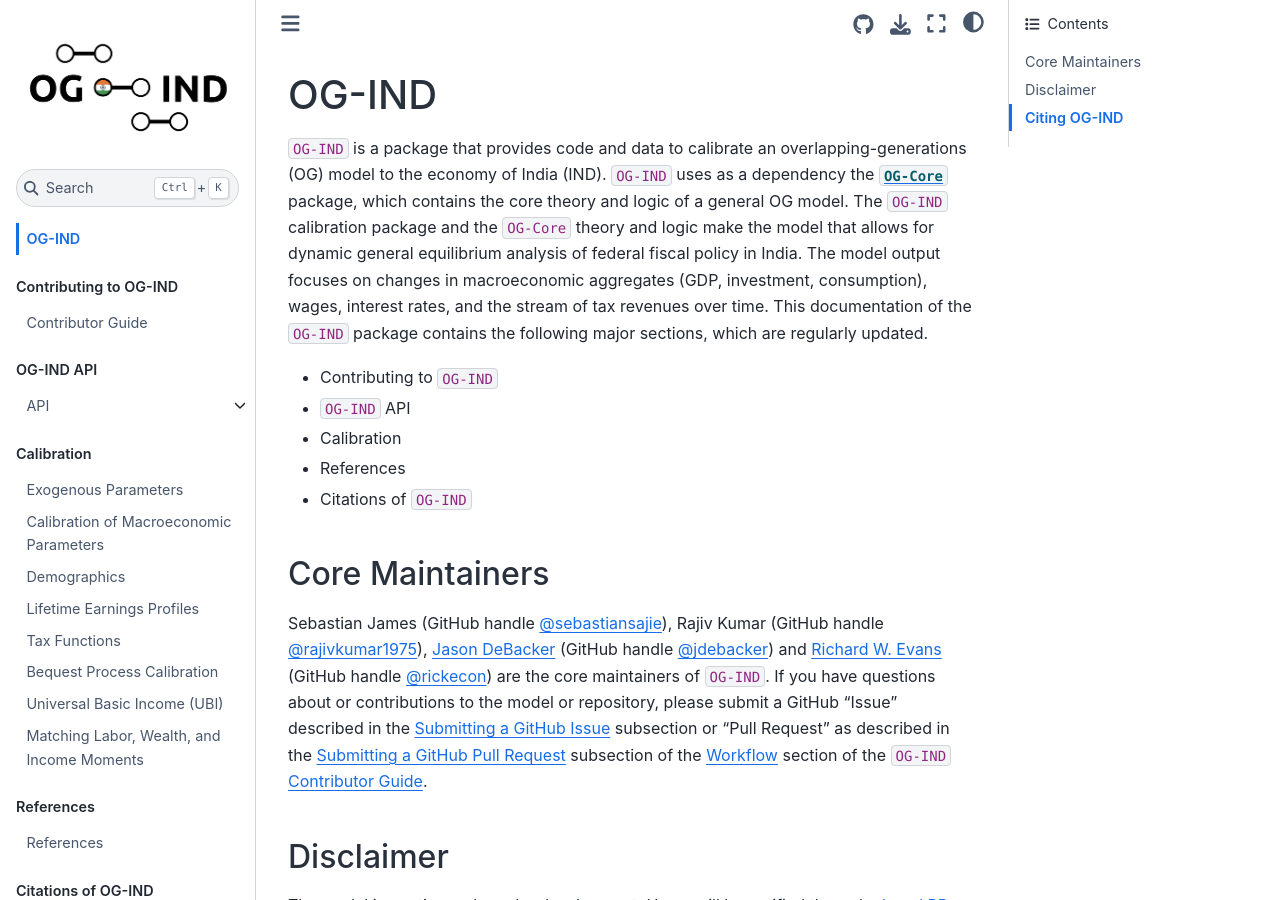
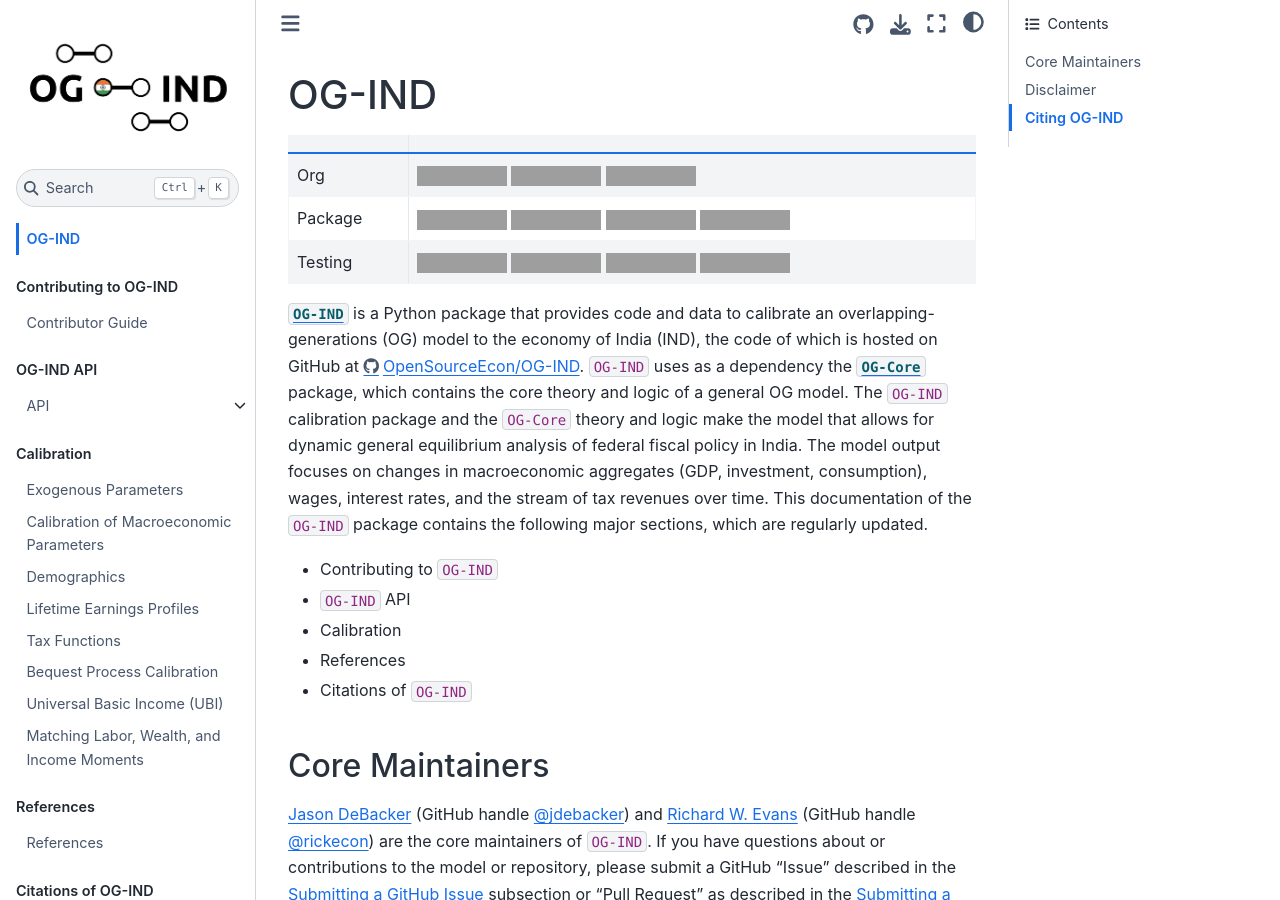
Before and after one commit to rickecon/OG-IND, a Jupyter Book: the page built from docs/book/content/intro/intro.md, in a window 1280 px wide and 900 px high. Built offline with Jupyter Book 1.0.4 settings and Sphinx 7.4.7 and the Sphinx Book theme 1.1.4, drawn with Linux system fonts in a browser that asks for light colours; comment, search, counter and statistics services are not loaded; grey boxes are pictures that could not be loaded.

Commit message:
Updated README.md and intro.md

```diff
--- a/docs/book/content/intro/intro.md
+++ b/docs/book/content/intro/intro.md
@@ -1,7 +1,13 @@
 (Chap_Intro)=
 # OG-IND
 
-`OG-IND` is a package that provides code and data to calibrate an overlapping-generations (OG) model to the economy of India (IND). `OG-IND` uses as a dependency the [`OG-Core`](https://pslmodels.github.io/OG-Core/) package, which contains the core theory and logic of a general OG model. The `OG-IND` calibration package and the `OG-Core` theory and logic make the model that allows for dynamic general equilibrium analysis of federal fiscal policy in India. The model output focuses on changes in macroeconomic aggregates (GDP, investment, consumption), wages, interest rates, and the stream of tax revenues over time. This documentation of the `OG-IND` package contains the following major sections, which are regularly updated.
+| | |
+| --- | --- |
+| Org | [![OSE Lab cataloged](https://img.shields.io/badge/OSE%20Lab-catalogued-critical)](https://github.com/OpenSourceEcon) [![PSL cataloged](https://img.shields.io/badge/PSL-cataloged-a0a0a0.svg)](https://www.PSLmodels.org) [![OS License: CC0-1.0](https://img.shields.io/badge/OS%20License-CC0%201.0-yellow)](https://github.com/OpenSourceEcon/OG-IND/blob/main/LICENSE) |
+| Package | [![Python 3.11](https://img.shields.io/badge/python-3.11-blue.svg)](https://www.python.org/downloads/release/python-31111/) [![Python 3.12](https://img.shields.io/badge/python-3.12-blue.svg)](https://www.python.org/downloads/release/python-3129/) [![PyPI Latest Release](https://img.shields.io/pypi/v/ogind.svg)](https://pypi.org/project/ogind/) [![PyPI Downloads](https://img.shields.io/pypi/dm/ogind.svg?label=PyPI%20downloads)](https://pypi.org/project/ogind/) |
+| Testing | ![example event parameter](https://github.com/OpenSourceEcon/OG-IND/actions/workflows/build_and_test.yml/badge.svg?branch=main) ![example event parameter](https://github.com/OpenSourceEcon/OG-IND/actions/workflows/deploy_docs.yml/badge.svg?branch=main) ![example event parameter](https://github.com/OpenSourceEcon/OG-IND/actions/workflows/check_format.yml/badge.svg?branch=main) [![Codecov](https://codecov.io/gh/OpenSourceEcon/OG-IND/branch/main/graph/badge.svg)](https://codecov.io/gh/OpenSourceEcon/OG-IND) |
+
+[`OG-IND`](https://github.com/OpenSourceEcon/OG-IND) is a Python package that provides code and data to calibrate an overlapping-generations (OG) model to the economy of India (IND), the code of which is hosted on GitHub at https://github.com/OpenSourceEcon/OG-IND. `OG-IND` uses as a dependency the [`OG-Core`](https://pslmodels.github.io/OG-Core/) package, which contains the core theory and logic of a general OG model. The `OG-IND` calibration package and the `OG-Core` theory and logic make the model that allows for dynamic general equilibrium analysis of federal fiscal policy in India. The model output focuses on changes in macroeconomic aggregates (GDP, investment, consumption), wages, interest rates, and the stream of tax revenues over time. This documentation of the `OG-IND` package contains the following major sections, which are regularly updated.
 
 * Contributing to `OG-IND`
 * `OG-IND` API
@@ -13,7 +19,7 @@
 (Sec_CoreMaintainers)=
 ## Core Maintainers
 
-Sebastian James (GitHub handle [@sebastiansajie](https://github.com/sebastiansajie)), Rajiv Kumar (GitHub handle [@rajivkumar1975](https://github.com/rajivkumar1975)), [Jason DeBacker](https://www.jasondebacker.com/) (GitHub handle [@jdebacker](https://github.com/jdebacker)) and [Richard W. Evans](https://sites.google.com/site/rickecon/) (GitHub handle [@rickecon](https://github.com/rickecon)) are the core maintainers of `OG-IND`. If you have questions about or contributions to the model or repository, please submit a GitHub "Issue" described in the {ref}`Sec_GitHubIssue` subsection or "Pull Request" as described in the {ref}`Sec_GitHubPR` subsection of the {ref}`Sec_Workflow` section of the `OG-IND` {ref}`Chap_ContribGuide`.
+[Jason DeBacker](https://www.jasondebacker.com/) (GitHub handle [@jdebacker](https://github.com/jdebacker)) and [Richard W. Evans](https://sites.google.com/site/rickecon/) (GitHub handle [@rickecon](https://github.com/rickecon)) are the core maintainers of `OG-IND`. If you have questions about or contributions to the model or repository, please submit a GitHub "Issue" described in the {ref}`Sec_GitHubIssue` subsection or "Pull Request" as described in the {ref}`Sec_GitHubPR` subsection of the {ref}`Sec_Workflow` section of the `OG-IND` {ref}`Chap_ContribGuide`.
 
 
 (Sec_Disclaimer)=
```
Also changed, not shown: README.md (+22 -15 lines).
